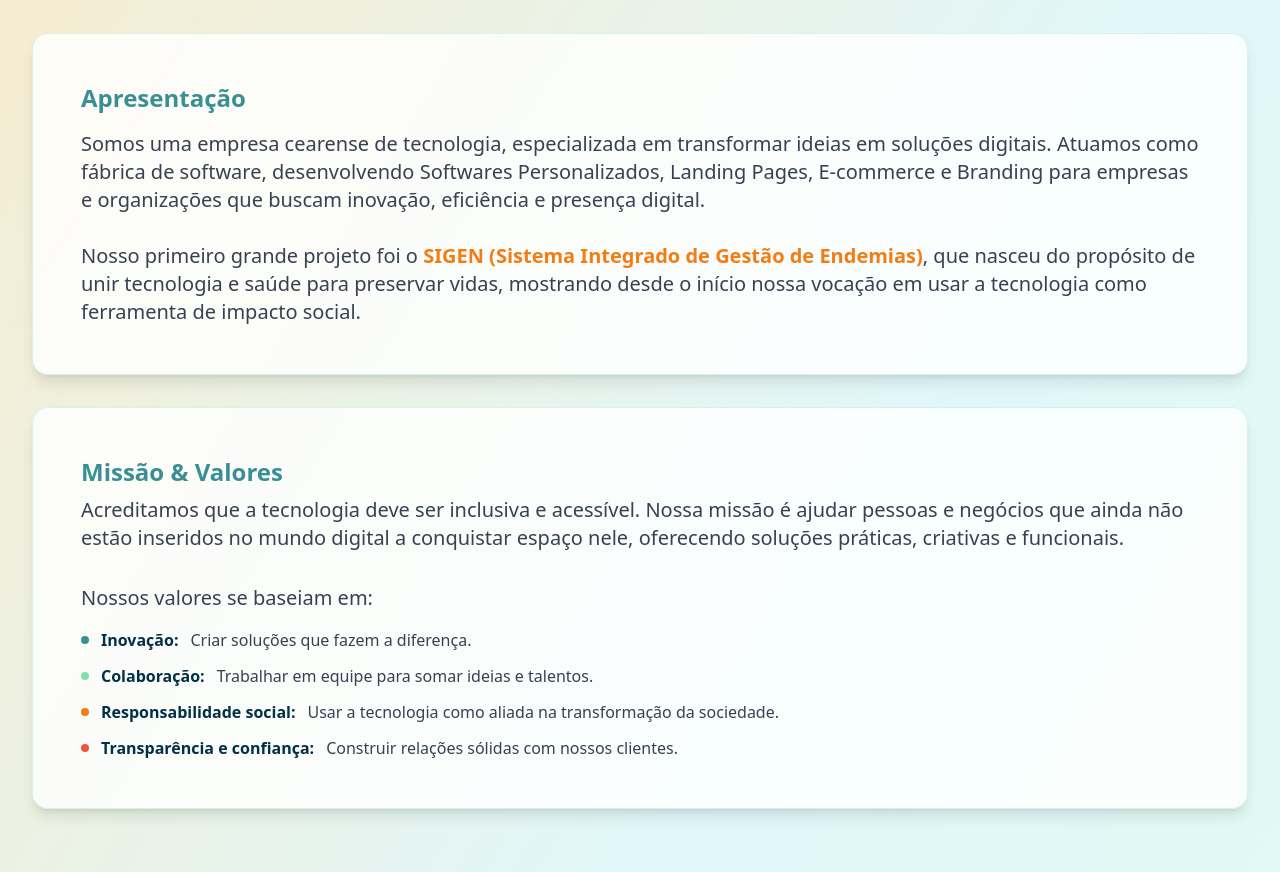
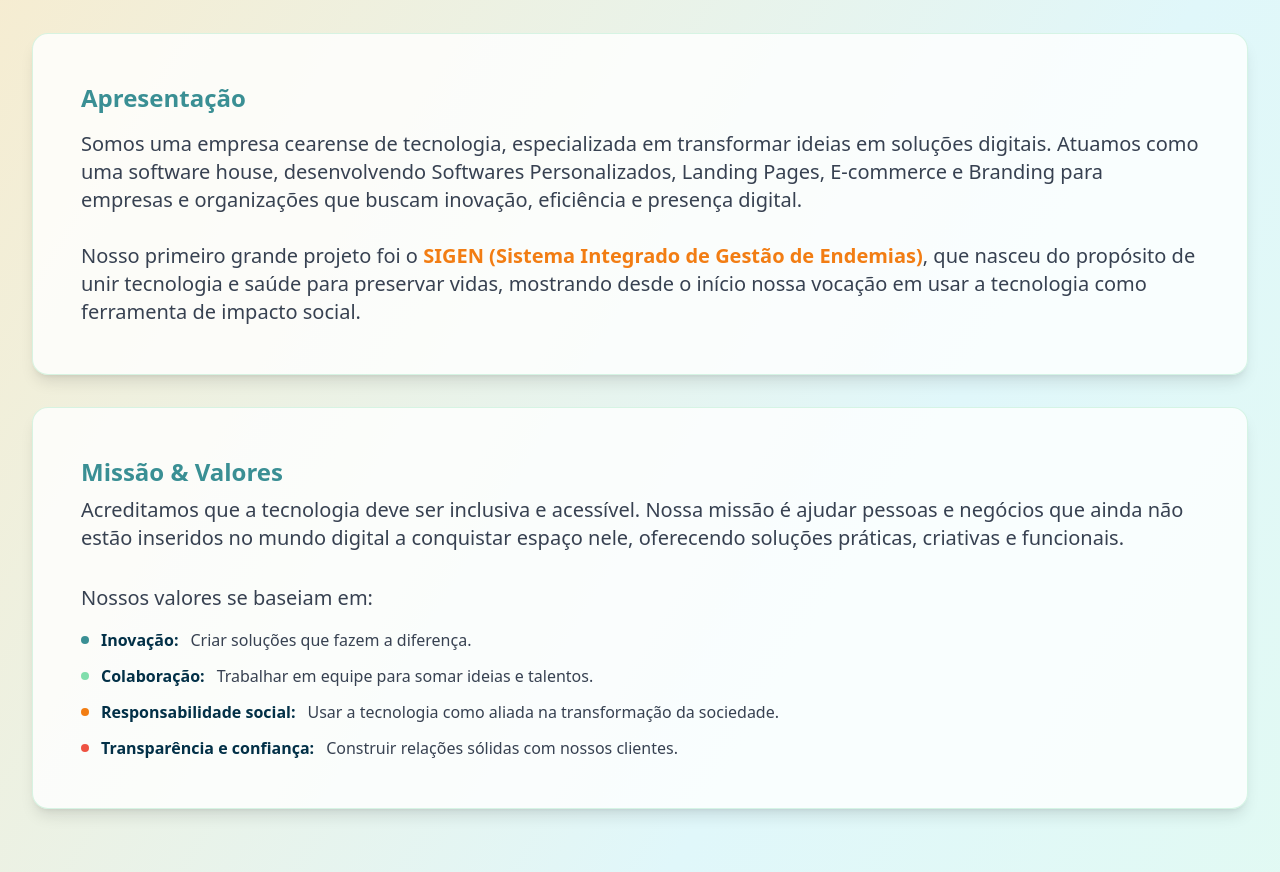
Before and after one commit to Xotecode-dev/xotecode-site, a React (Vite) app: page / in a window 1280 px wide. Shown: the part 3480-4352 px from the top of the page. Built offline with nearby package versions, Linux system fonts and the light colour scheme.

Commit message:
alteração no readme e remoção de comentários

```diff
--- a/src/components/ContactSection.tsx
+++ b/src/components/ContactSection.tsx
@@ -34,8 +34,8 @@ export default function ContactSection() {
 
     try {
       await emailjs.send(
-        'service_34crrw6', // substitua pelo seu serviceID
-        'template_3x5napf', // substitua pelo seu templateID
+        'service_34crrw6',
+        'template_3x5napf',
         {
           nome: formData.nome,
           empresa: formData.empresa,
@@ -43,7 +43,7 @@ export default function ContactSection() {
           tipo_projeto: formData.tipo_projeto,
           descricao_projeto: formData.descricao,
         },
-        'mtmZ4amUrv_PzGCcs' // substitua pelo seu userID
+        'mtmZ4amUrv_PzGCcs'
       );
       setSubmitMessage('Mensagem enviada com sucesso! Entraremos em contato em breve.');
       setFormData({
--- a/src/components/Footer.tsx
+++ b/src/components/Footer.tsx
@@ -6,7 +6,6 @@ export default function Footer() {
     { icon: Linkedin, href: 'https://www.linkedin.com/company/xotecode', label: 'LinkedIn' },
     { icon: Github, href: 'https://github.com/Xotecode-dev', label: 'GitHub' },
     { icon: Instagram, href: 'https://www.instagram.com/xotecode', label: 'Instagram' },
-    // { icon: Twitter, href: '#', label: 'Twitter' }
   ];
 
   return (
--- a/src/components/WhoAreWe.tsx
+++ b/src/components/WhoAreWe.tsx
@@ -52,7 +52,7 @@ export default function WhoAreWe() {
           <div className="bg-white/80 rounded-2xl shadow-lg p-8 md:p-12 mb-8 border border-[#80deac]/30">
             <h3 className="text-2xl font-bold mb-4 text-[#3a8f94]">Apresentação</h3>
             <p className="text-lg md:text-xl text-gray-700 leading-relaxed">
-              Somos uma empresa cearense de tecnologia, especializada em transformar ideias em soluções digitais. Atuamos como fábrica de software, desenvolvendo Softwares Personalizados, Landing Pages, E-commerce e Branding para empresas e organizações que buscam inovação, eficiência e presença digital.
+              Somos uma empresa cearense de tecnologia, especializada em transformar ideias em soluções digitais. Atuamos como uma software house, desenvolvendo Softwares Personalizados, Landing Pages, E-commerce e Branding para empresas e organizações que buscam inovação, eficiência e presença digital.
               <br /><br />
               Nosso primeiro grande projeto foi o <span className="font-bold text-[#f27d13]">SIGEN (Sistema Integrado de Gestão de Endemias)</span>, que nasceu do propósito de unir tecnologia e saúde para preservar vidas, mostrando desde o início nossa vocação em usar a tecnologia como ferramenta de impacto social.
             </p>
--- a/vite.config.ts
+++ b/vite.config.ts
@@ -1,7 +1,6 @@
 import { defineConfig } from 'vite'
 import react from '@vitejs/plugin-react'
 
-// https://vite.dev/config/
 export default defineConfig({
   plugins: [react()],
   base: "/xotecode-site/"
```
Also changed, not shown: 1 other file (tests, documents, lock files or other folders).
